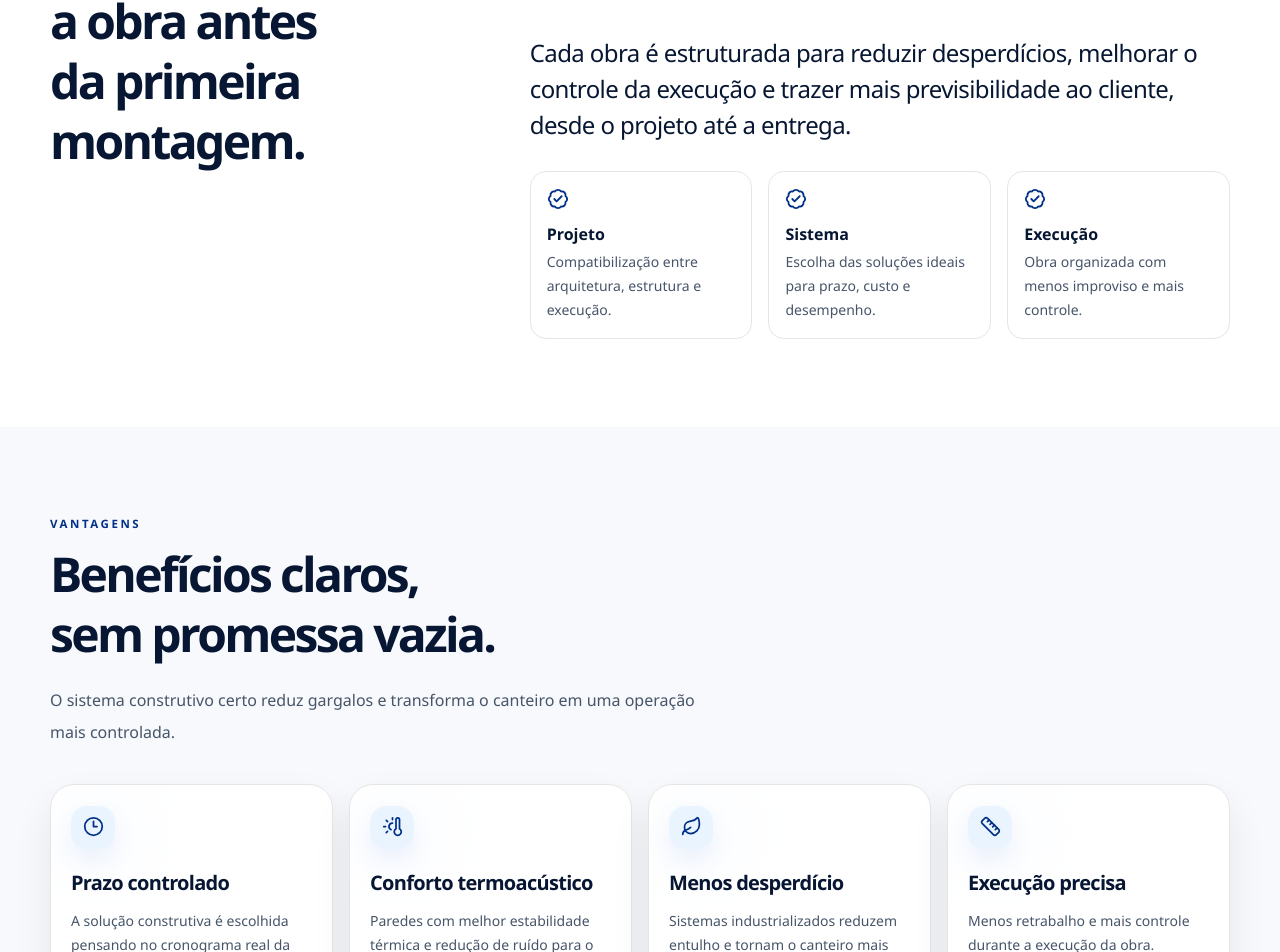
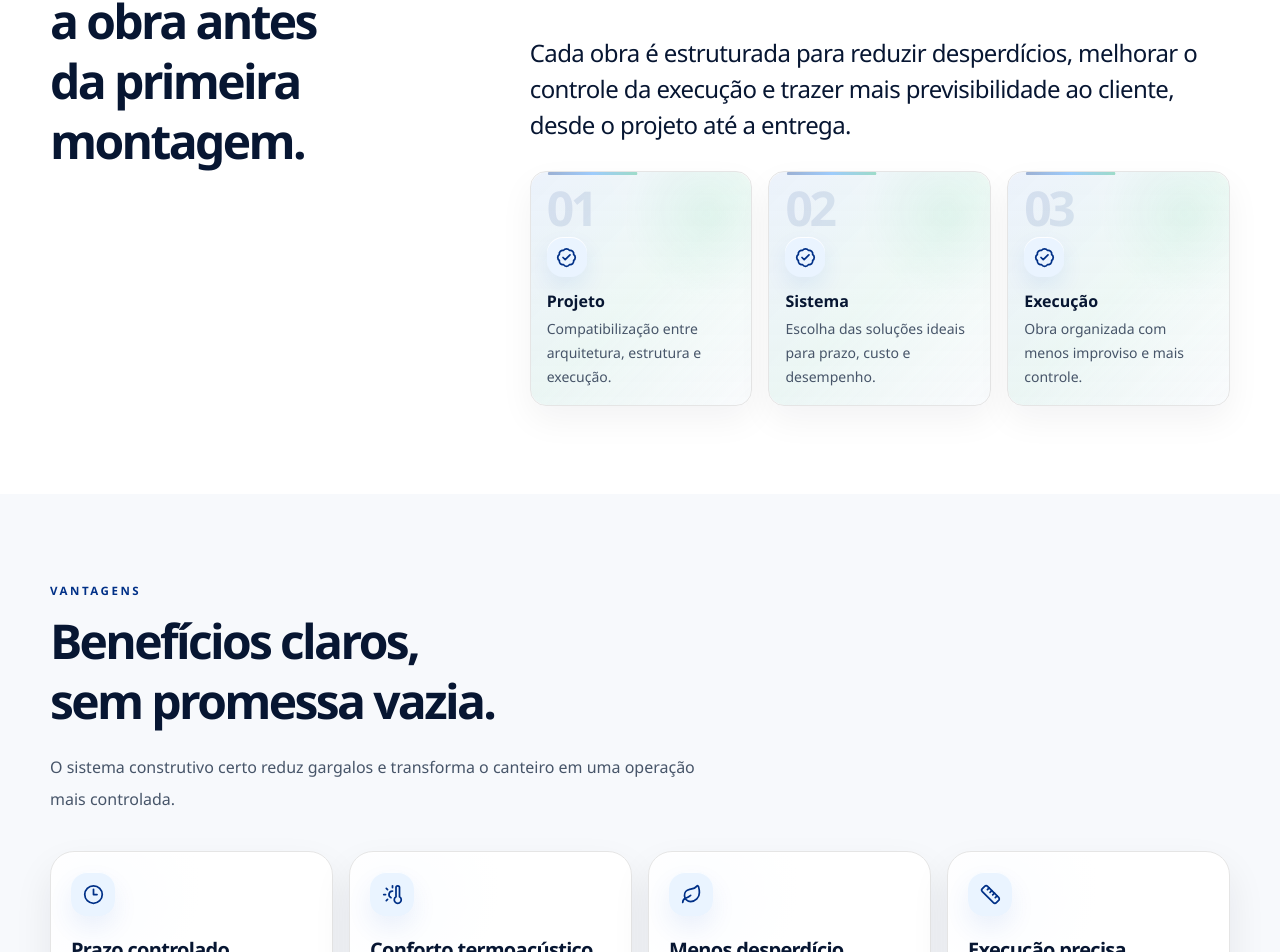
Before and after one commit to AGENCIAVCD/exo7, a Next.js app: page / in a window 1280 px wide. Shown: the part 1147-2099 px from the top of the page. Built offline with nearby package versions, Linux system fonts and the light colour scheme.

Commit message:
Add premium method card interactions

```diff
--- a/app/globals.css
+++ b/app/globals.css
@@ -84,6 +84,134 @@ a {
 .content-panel {
   border-top: 1px solid rgb(229 229 229);
   padding-top: 1.5rem;
+}
+
+.method-card {
+  position: relative;
+  isolation: isolate;
+  overflow: hidden;
+  min-height: 9.5rem;
+  cursor: default;
+  background:
+    linear-gradient(180deg, rgba(255, 255, 255, 0.98), rgba(248, 250, 252, 0.92)),
+    radial-gradient(circle at 18% 12%, rgba(0, 123, 255, 0.16), transparent 34%),
+    radial-gradient(circle at 90% 0%, rgba(0, 168, 107, 0.1), transparent 30%);
+  box-shadow:
+    inset 0 1px 0 rgba(255, 255, 255, 0.86),
+    0 14px 34px rgba(15, 23, 42, 0.05),
+    0 0 0 1px rgba(255, 255, 255, 0.68);
+  transition:
+    transform 320ms cubic-bezier(0.16, 1, 0.3, 1),
+    border-color 320ms ease,
+    box-shadow 320ms ease;
+}
+
+.method-card::before,
+.method-card::after {
+  content: "";
+  position: absolute;
+  pointer-events: none;
+  transition:
+    opacity 320ms ease,
+    transform 620ms cubic-bezier(0.16, 1, 0.3, 1);
+}
+
+.method-card::before {
+  inset: 0;
+  z-index: -1;
+  border-radius: inherit;
+  background:
+    linear-gradient(135deg, rgba(0, 82, 204, 0.16), rgba(0, 168, 107, 0.12), rgba(255, 255, 255, 0.28)),
+    radial-gradient(circle at 80% 18%, rgba(0, 168, 107, 0.16), transparent 32%);
+  opacity: 0.46;
+}
+
+.method-card::after {
+  top: 0;
+  left: 1.1rem;
+  right: 1.1rem;
+  z-index: 1;
+  height: 3px;
+  border-radius: 999px;
+  background: linear-gradient(90deg, var(--exo-blue-900), var(--exo-blue-500), var(--exo-green-500));
+  opacity: 0.34;
+  transform: scaleX(0.48);
+  transform-origin: left;
+}
+
+.method-card:hover {
+  border-color: rgba(0, 82, 204, 0.32);
+  transform: translateY(-8px) scale(1.015);
+  box-shadow:
+    inset 0 1px 0 rgba(255, 255, 255, 0.94),
+    0 26px 58px rgba(0, 48, 135, 0.13),
+    0 0 34px rgba(0, 123, 255, 0.08);
+}
+
+.method-card:hover::before,
+.method-card:hover::after {
+  opacity: 1;
+  transform: scaleX(1);
+}
+
+.method-icon {
+  position: relative;
+  z-index: 1;
+  box-shadow:
+    inset 0 1px 0 rgba(255, 255, 255, 0.9),
+    0 10px 22px rgba(0, 82, 204, 0.08);
+  transition:
+    color 300ms ease,
+    background 300ms ease,
+    transform 320ms cubic-bezier(0.16, 1, 0.3, 1),
+    box-shadow 300ms ease;
+}
+
+.method-step-number {
+  position: relative;
+  z-index: 1;
+  display: block;
+  line-height: 0.85;
+  margin-bottom: 0.55rem;
+  color: rgba(0, 48, 135, 0.1);
+  pointer-events: none;
+  transition:
+    color 300ms ease,
+    transform 320ms cubic-bezier(0.16, 1, 0.3, 1);
+}
+
+.method-card:hover .method-step-number {
+  color: rgba(0, 82, 204, 0.2);
+  transform: translateY(-3px) scale(1.04);
+}
+
+.method-card:hover .method-icon {
+  color: #ffffff;
+  transform: translateY(-3px) rotate(-6deg) scale(1.08);
+  background:
+    radial-gradient(circle at 30% 18%, rgba(255, 255, 255, 0.4), transparent 32%),
+    linear-gradient(135deg, #003087, #007bff 58%, #00a86b);
+  box-shadow:
+    inset 0 1px 0 rgba(255, 255, 255, 0.34),
+    0 16px 30px rgba(0, 82, 204, 0.24);
+}
+
+.method-title,
+.method-text {
+  position: relative;
+  z-index: 1;
+  transition:
+    color 260ms ease,
+    transform 320ms cubic-bezier(0.16, 1, 0.3, 1);
+}
+
+.method-card:hover .method-title {
+  color: var(--exo-blue-900);
+  transform: translateY(-1px);
+}
+
+.method-card:hover .method-text {
+  color: #334155;
 }
 
 .advantage-card {
@@ -503,6 +631,13 @@ button {
   .advantage-icon,
   .advantage-title,
   .advantage-text,
+  .method-card,
+  .method-card::before,
+  .method-card::after,
+  .method-icon,
+  .method-step-number,
+  .method-title,
+  .method-text,
   .flow-step,
   .flow-step::before,
   .flow-number,
--- a/app/page.tsx
+++ b/app/page.tsx
@@ -166,11 +166,16 @@ export default function Home() {
                 Cada obra é estruturada para reduzir desperdícios, melhorar o controle da execução e trazer mais previsibilidade ao cliente, desde o projeto até a entrega.
               </p>
               <div className="mt-7 grid gap-4 sm:grid-cols-3">
-                {whoSteps.map((step) => (
-                  <div key={step.title} className="rounded-2xl border border-neutral-200 bg-white p-4">
-                    <BadgeCheck className="mb-3 text-exo-blue-900" size={22} />
-                    <p className="font-semibold text-exo-ink">{step.title}</p>
-                    <p className="mt-1 text-sm leading-6 text-exo-muted">{step.text}</p>
+                {whoSteps.map((step, index) => (
+                  <div key={step.title} className="method-card rounded-2xl border border-neutral-200 bg-white p-4">
+                    <span className="method-step-number font-display text-5xl font-semibold tracking-[-0.07em] text-exo-blue-900/10" aria-hidden="true">
+                      {String(index + 1).padStart(2, "0")}
+                    </span>
+                    <div className="method-icon mb-3 grid size-10 place-items-center rounded-2xl bg-exo-sky-100 text-exo-blue-900">
+                      <BadgeCheck size={21} />
+                    </div>
+                    <p className="method-title font-semibold text-exo-ink">{step.title}</p>
+                    <p className="method-text mt-1 text-sm leading-6 text-exo-muted">{step.text}</p>
                   </div>
                 ))}
               </div>
```
